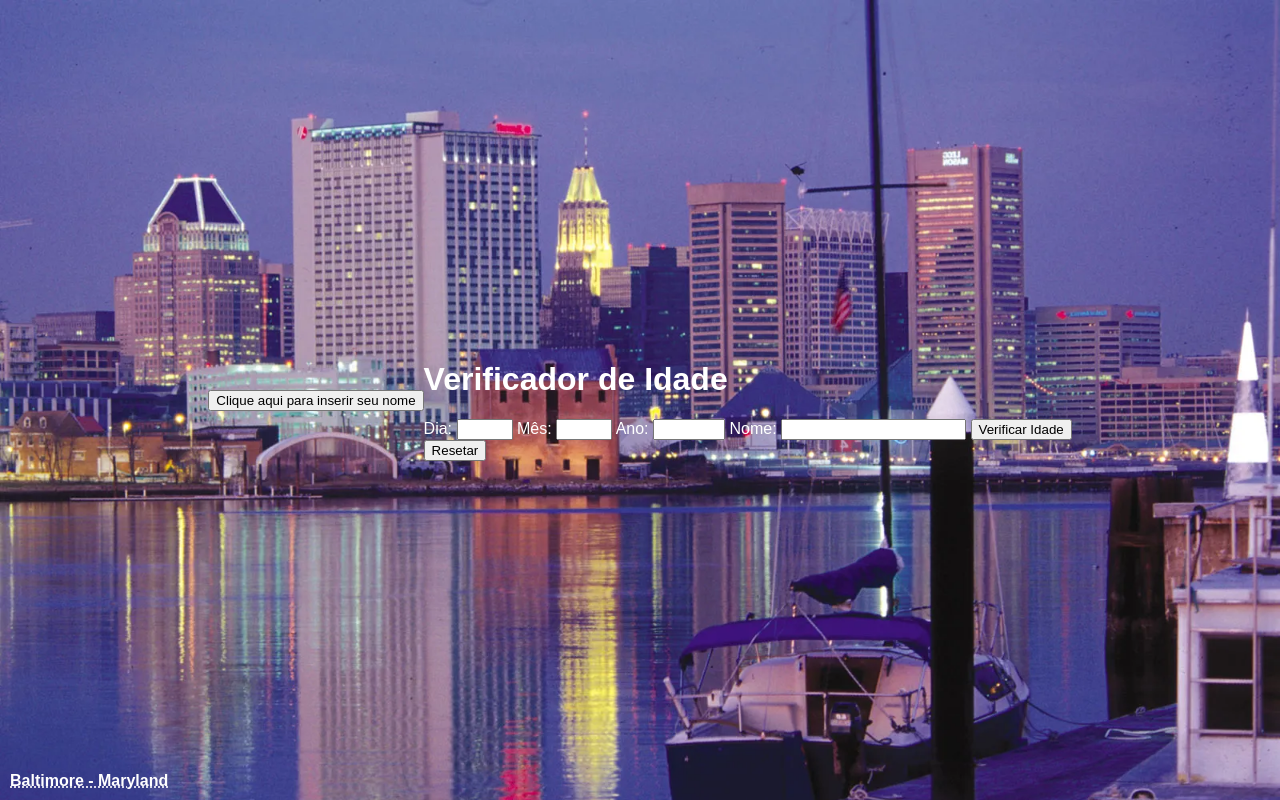
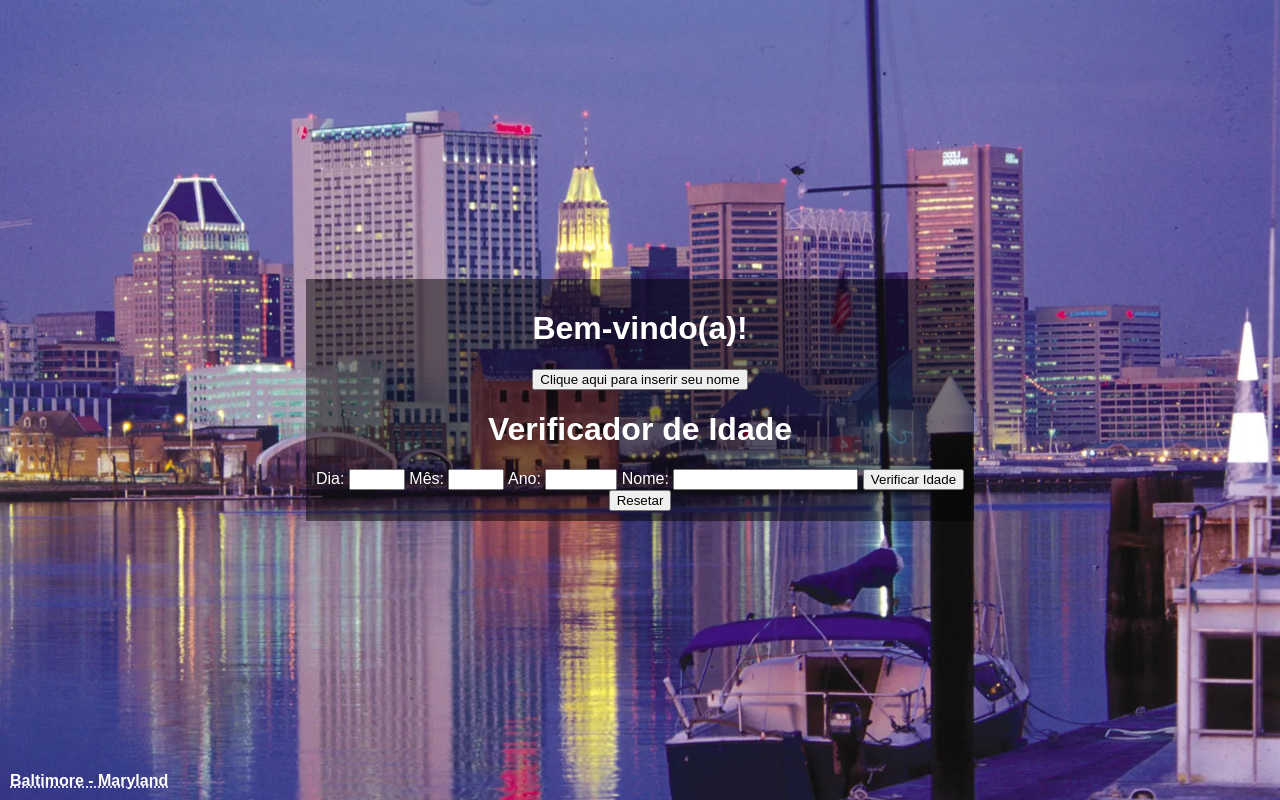
Before and after one commit to RoyNetwork/Avalia-o-Novotec-2023, a plain HTML site: page El Avaliaçõn del Novotec/Index.html in a window 1280 px wide. Drawn offline with Linux system fonts and the light colour scheme.

Commit message:
Add files via upload

```diff
--- a/El Avaliaçõn del Novotec/Index.html
+++ b/El Avaliaçõn del Novotec/Index.html
@@ -12,11 +12,17 @@
 </head>
 <body>
 
+
+
+     <div class="bem-vindo">
+        <h1>Bem-vindo(a)!</h1>
+
+
    <div class="bemvindo"></div>
 
 
         <!--DIV da imagem -->
-    <div class="frase"><abbr title="Bonita paisagem, não acha?"> Baltimore - Maryland </abbr> </div>
+    <div class="frase"><abbr title="Bonita paisagem, não acha?"> Baltimore - Maryland  </abbr>  </div>
         <!--DIV da imagem -->
 
     <button onclick="exibirFrasePersonalizada()">Clique aqui para inserir seu nome</button>   <!-- Aqui é onde fica o botão e a função de clicar. -->
@@ -42,6 +48,11 @@
   <script src="meu_arquivo_js.js"></script>
         <!--Linkando JS -->
 
+
+
+
+
+
     </body>
 </body>
 </html>
--- a/El Avaliaçõn del Novotec/meu_arquivo_js.js
+++ b/El Avaliaçõn del Novotec/meu_arquivo_js.js
@@ -18,7 +18,7 @@ function calculateAge() {
   if (isNaN(ageInYears)) {
     resultMessage.textContent = 'Por favor, insira uma data válida.';
   } else {
-    let message = `Olá, ${name}!<br>Você tem ${Math.floor(ageInYears)} anos e é `;
+    let message = `Olá,❀${name}❀!<br>Você tem ${Math.floor(ageInYears)} anos e é `;
     if (ageInYears >= 18) {
       message += 'maior de idade!♞';
     } else {
--- a/El Avaliaçõn del Novotec/styles.css
+++ b/El Avaliaçõn del Novotec/styles.css
@@ -27,3 +27,17 @@ body {
 abbr:hover::before {
     display: block; /* Mostra o tooltip quando o cursor estiver sobre o elemento */
 }
+
+
+/* Formatação do título e posicionamento */
+body {
+    margin: 0;
+    padding: 0;
+}
+
+.bem-vindo {
+    background-color: #0000007e;
+    color: white;
+    text-align: center;
+    padding: 10px;
+}
```
